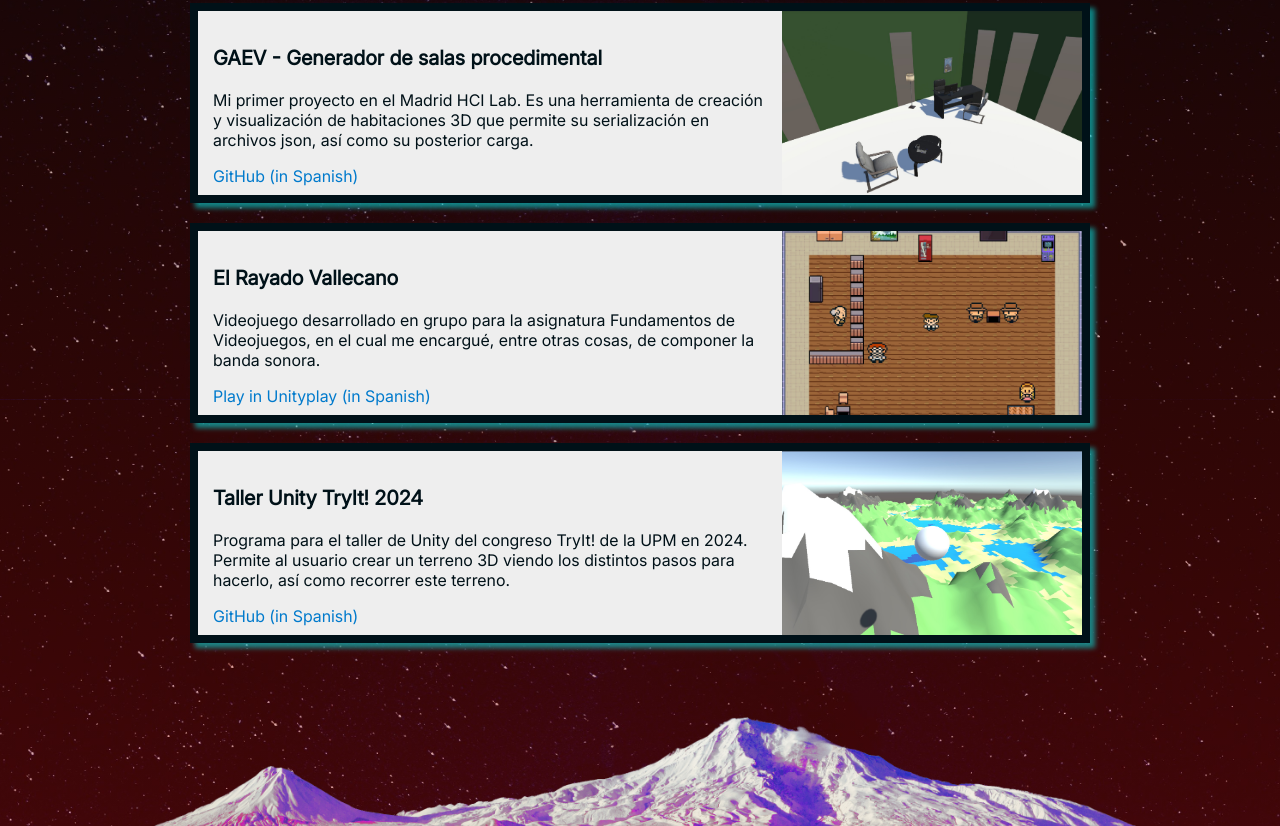
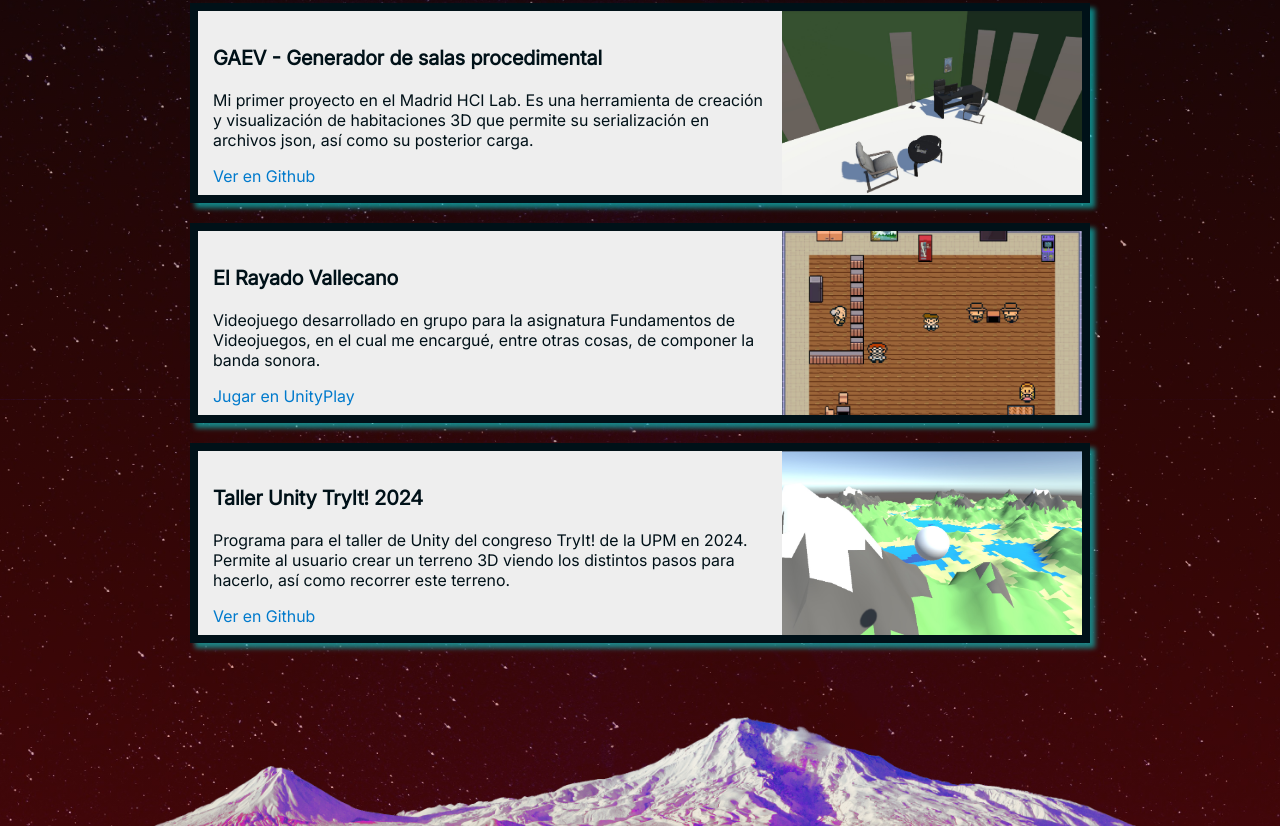
Before and after one commit to Jonas-RUnanyan/Jonas-RUnanyan.github.io, a plain HTML site: page es/index.html in a window 1280 px wide. Shown: the part 452-1278 px from the top of the page. Drawn offline with Linux system fonts and the light colour scheme.

Commit message:
Update index.html

```diff
--- a/es/index.html
+++ b/es/index.html
@@ -29,7 +29,7 @@
 					<div class="project-text">
 						<h3>GAEV - Generador de salas procedimental</h3>
 						<p>Mi primer proyecto en el Madrid HCI Lab. Es una herramienta de creación y visualización de habitaciones 3D que permite su serialización en archivos json, así como su posterior carga.</p>
-						<p><a href="https://github.com/Jonas-RUnanyan/GAEV" target="_blank">GitHub (in Spanish)</a></p>
+						<p><a href="https://github.com/Jonas-RUnanyan/GAEV" target="_blank">Ver en Github</a></p>
 					</div>
 					<img src="../images/gaev.jpg" alt="Room" class="project-thumb" />
 				</div>
@@ -38,7 +38,7 @@
 					<div class="project-text">
 						<h3>El Rayado Vallecano</h3>
 						<p>Videojuego desarrollado en grupo para la asignatura Fundamentos de Videojuegos, en el cual me encargué, entre otras cosas, de componer la banda sonora.</p>
-						<p><a href="https://play.unity.com/en/games/f09932ec-2140-4b9c-953f-f991f04ba10f/rayado-vallecano" target="_blank">Play in Unityplay (in Spanish)</a></p>
+						<p><a href="https://play.unity.com/en/games/f09932ec-2140-4b9c-953f-f991f04ba10f/rayado-vallecano" target="_blank">Jugar en UnityPlay</a></p>
 					</div>
 					<img src="../images/vallekas.jpg" alt="Videogame" class="project-thumb" />
 				</div>
@@ -47,12 +47,11 @@
 					<div class="project-text">
 						<h3>Taller Unity TryIt! 2024</h3>
 						<p>Programa para el taller de Unity del congreso TryIt! de la UPM en 2024. Permite al usuario crear un terreno 3D viendo los distintos pasos para hacerlo, así como recorrer este terreno.</p>
-						<p><a href="https://github.com/Jonas-RUnanyan/TallerUnity" target="_blank">GitHub (in Spanish)</a></p>
+						<p><a href="https://github.com/Jonas-RUnanyan/TallerUnity" target="_blank">Ver en Github</a></p>
 					</div>
 					<img src="../images/tryit.jpg" alt="Procedural terrain" class="project-thumb" />
 				</div>
 
-			  <!-- Añade más proyectos aquí -->
 			</section>
 		</main>
 
```
